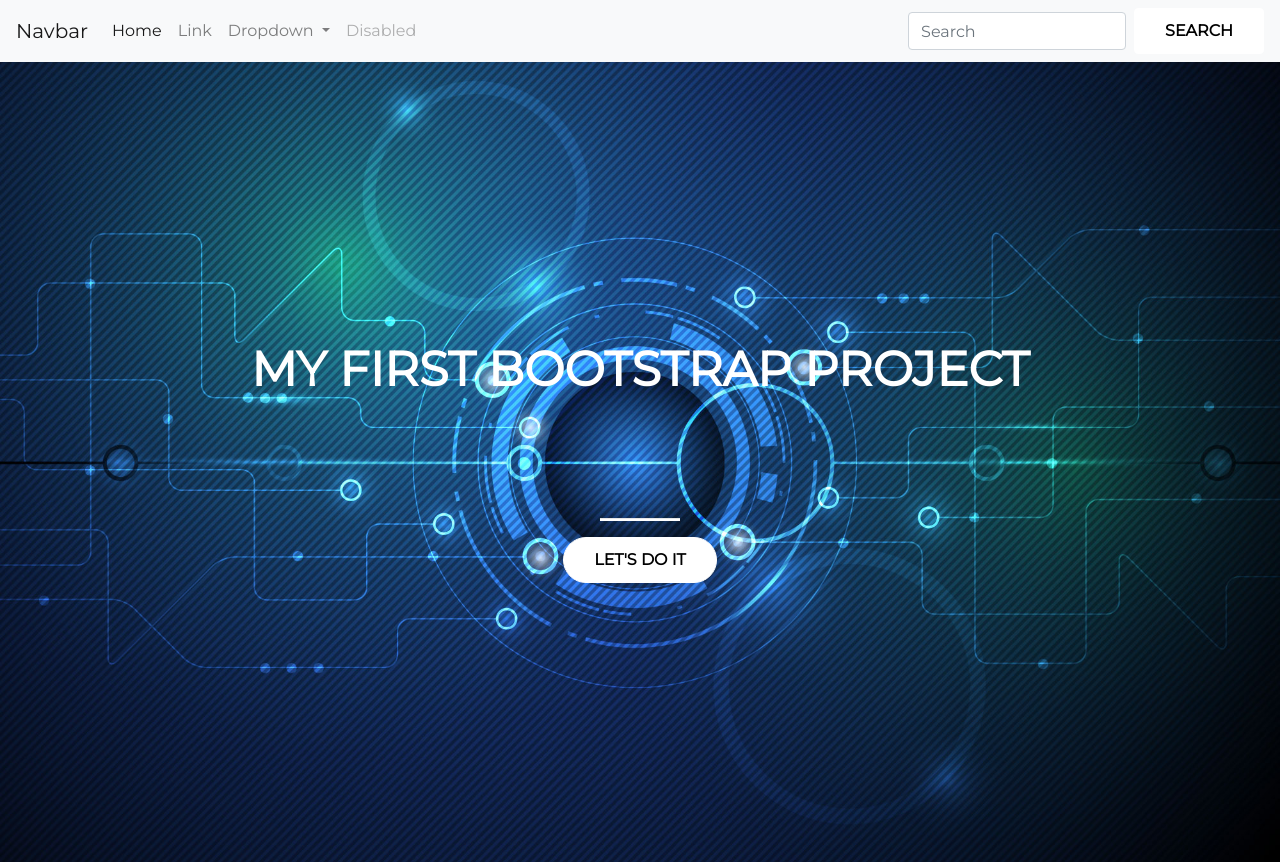
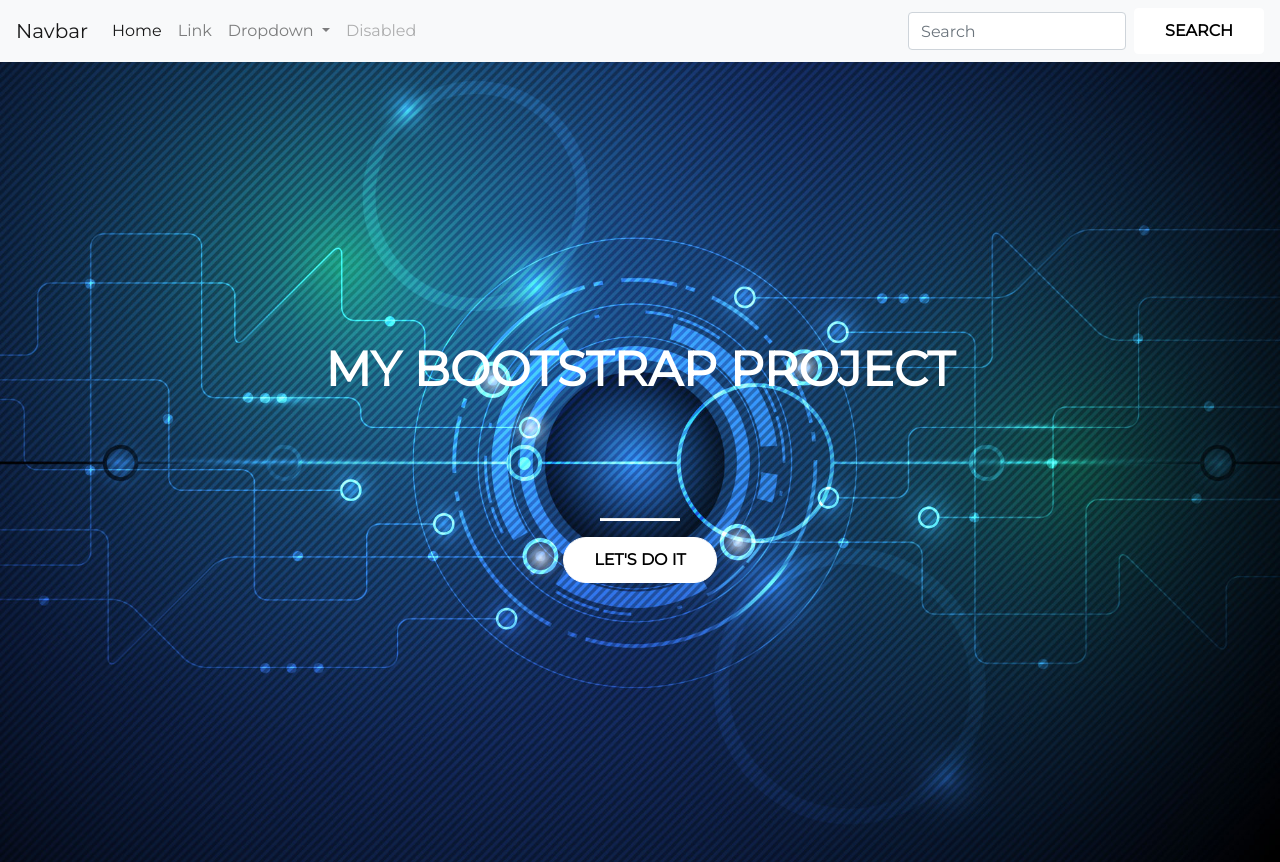
Before and after one commit to codingforweb/bs4test.github.io, a plain HTML site: page index.html in a window 1280 px wide. Drawn offline with nearby package versions, Linux system fonts and the light colour scheme.

Commit message:
Update index.html

```diff
--- a/index.html
+++ b/index.html
@@ -55,7 +55,7 @@
   <div class="container d-flex align-items-center h-100 row mx-auto">
     <div class="row mx-auto">
       <header class="text-center col-12">
-        <h1 class="text-uppercase">My First bootstrap project</h1>
+        <h1 class="text-uppercase">My Bootstrap project</h1>
       </header>
       <div class="buffer col-12"></div>
       <section class="text-center col-12">
```
